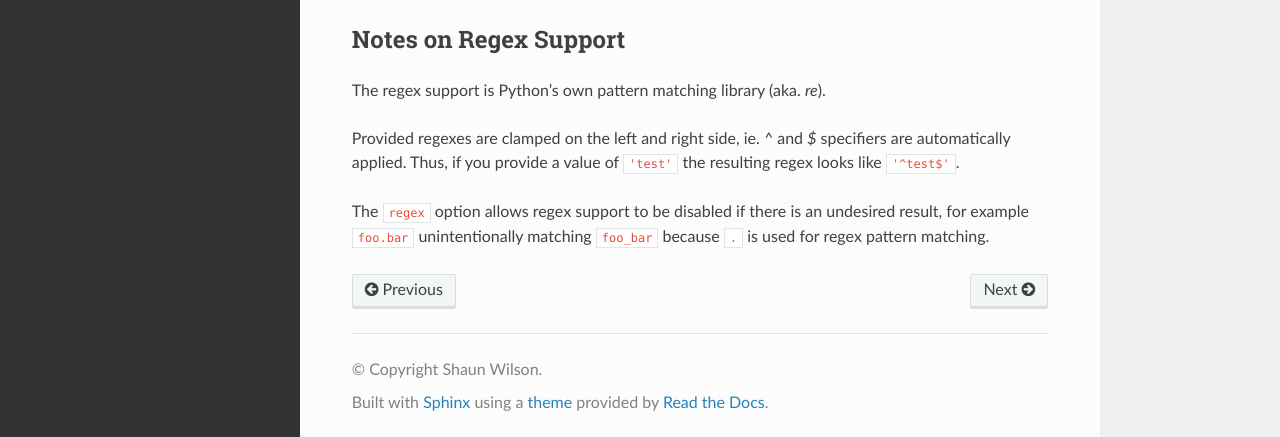
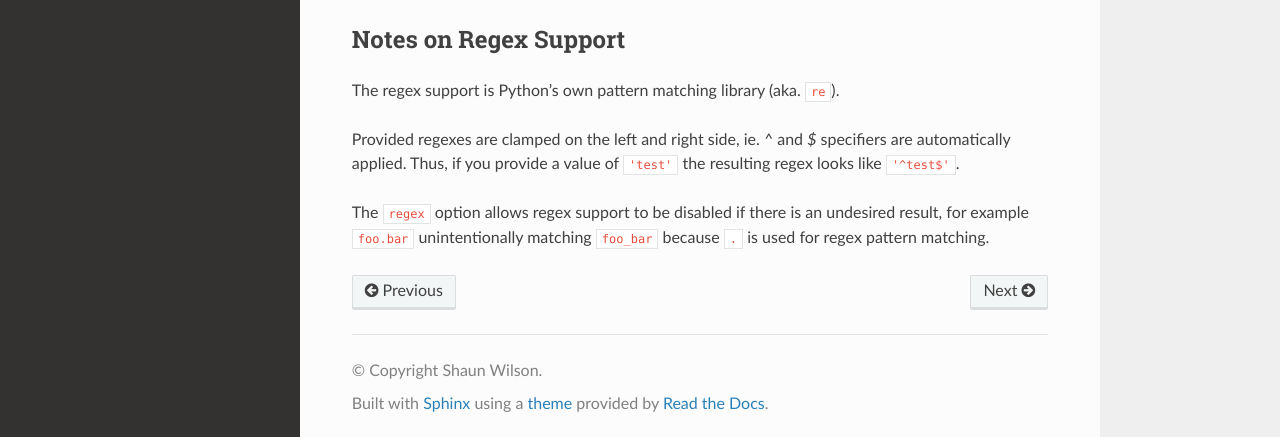
Before and after one commit to wilson0x4d/hanaro, a Sphinx documentation site: the page built from docs/ref/ConfigFilter.rst, in a window 1280 px wide and 900 px high, scrolled down 514 px. Shown: the part 460-897 px from the top of the window. Built offline with Sphinx 7.4.7 and the Read the Docs theme 3.1.0, drawn with Linux system fonts in a browser that asks for light colours.

Commit message:
fix(docs): typos, formatting

```diff
--- a/docs/ref/ConfigFilter.rst
+++ b/docs/ref/ConfigFilter.rst
@@ -52,7 +51,7 @@ Each filter configuration has the following structure and options:
 Notes on Regex Support
 ----------------------
 
-The regex support is Python's own pattern matching library (aka. `re`).
+The regex support is Python's own pattern matching library (aka. ``re``).
 
 Provided regexes are clamped on the left and right side, ie. `^` and `$` specifiers are automatically applied. Thus, if you provide a value of ``'test'`` the resulting regex looks like ``'^test$'``.
 
```
Also changed, not shown: other parts of docs/ref/ConfigFilter.rst (+0 -1 lines).
